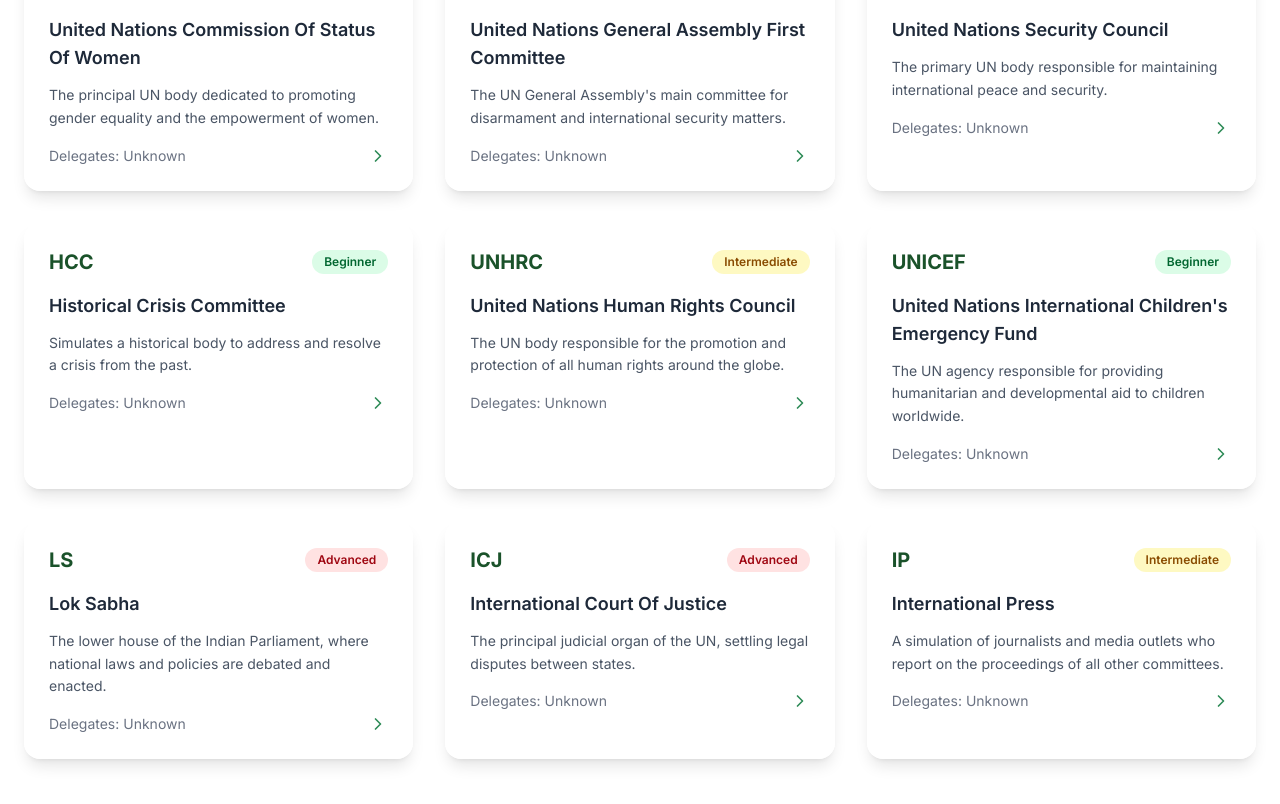
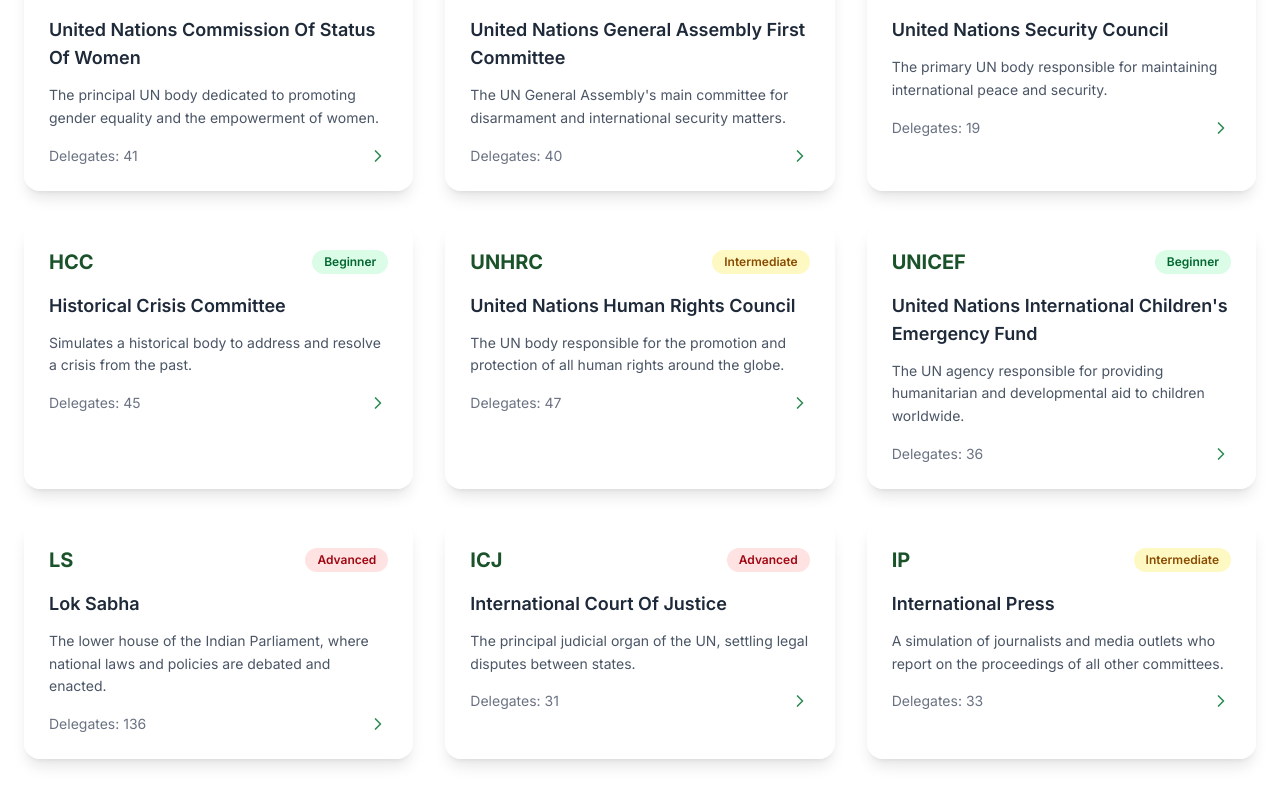
Before and after one commit to codeknight404/dpsjodhpurmun, a Next.js app: page / in a window 1280 px wide. Shown: the part 2663-3467 px from the top of the page. Built offline with nearby package versions, Linux system fonts and the light colour scheme.

Commit message:
del init

```diff
--- a/app/page.tsx
+++ b/app/page.tsx
@@ -232,7 +232,7 @@
       short: 'UNCSW',
       description: 'The principal UN body dedicated to promoting gender equality and the empowerment of women.',
       level: 'Advanced',
-      delegates: 'Unknown',
+      delegates: 41,
       agenda: 'ADDRESSING GENDER-BASED ECONOMIC INEQUALITIES- A CRITICAL EVALUATION OF THE PINK TAX AND ITS IMPACT ON WOMEN\'S FINANCIAL EQUALITY',
       chairpersons: ['Ms. Anya Sharma', 'Mr. Rohan Gupta'],
       rulesPdf: '/filenotfound',
@@ -243,7 +243,7 @@
       short: 'DISEC',
       description: 'The UN General Assembly\'s main committee for disarmament and international security matters.',
       level: 'Intermediate',
-      delegates: 'Unknown',
+      delegates: 40,
       agenda: 'WARFARE 2.0: ADDRESSING EMERGING THREATS AND REDEFINING WAR CRIMES IN THE CONTEXT OF CYBER WARFARE AND DIGITAL CONFLICT',
       chairpersons: ['Dr. Priya Singh', 'Mr. Vivek Jain'],
       rulesPdf: '/filenotfound',
@@ -254,7 +254,7 @@
       short: 'UNSC',
       description: 'The primary UN body responsible for maintaining international peace and security.',
       level: 'Advanced',
-      delegates: 'Unknown',
+      delegates: 19,
       agenda: 'DELIBERATION ON RISING TENSIONS BETWEEN ISRAEL AND IRAN AND STRATEGIES FOR DE-ESCALATION.',
       chairpersons: ['Prof. Elena Petrova', 'Ms. David Lee'],
       rulesPdf: '/filenotfound',
@@ -265,7 +265,7 @@
       short: 'HCC',
       description: 'Simulates a historical body to address and resolve a crisis from the past.',
       level: 'Beginner',
-      delegates: 'Unknown',
+      delegates: 45,
       agenda: 'DIPLOMATIC REVIEW OF CRITICAL HISTORIC CRISIS AND THEIR LASTING IMPACT ON PRESENT-DAY INTERNATIONAL AFFAIRS.',
       chairpersons: ['Dr. Sanjeev Kumar', 'Ms. Emily White'],
       rulesPdf: '/filenotfound',
@@ -276,7 +276,7 @@
       short: 'UNHRC',
       description: 'The UN body responsible for the promotion and protection of all human rights around the globe.',
       level: 'Intermediate',
-      delegates: 'Unknown',
+      delegates: 47,
       agenda: 'PROMOTING AND PROTECTING FREEDOM OF THE PRESS AND THE SAFETY OF JOURNALISTS AMID RISING AUTHORITARIANISM',
       chairpersons: ['Ms. Sarah Khan', 'Mr. Ben Carter'],
       rulesPdf: '/filenotfound',
@@ -287,7 +287,7 @@
       short: 'UNICEF',
       description: 'The UN agency responsible for providing humanitarian and developmental aid to children worldwide.',
       level: 'Beginner',
-      delegates: 'Unknown',
+      delegates: 36,
       agenda: 'ACCELERATING GLOBAL ACTION TO END PREVENTABLE CHILD DEATHS BY 2030',
       chairpersons: ['Gen. Robert Johnson', 'Ms. Nina Patel'],
       rulesPdf: '/filenotfound',
@@ -298,7 +298,7 @@
       short: 'LS',
       description: 'The lower house of the Indian Parliament, where national laws and policies are debated and enacted.',
       level: 'Advanced',
-      delegates: 'Unknown',
+      delegates: 136,
       agenda: 'DELIBERATION ON COMPREHENSIVE ELECTORAL REFORMS WITH SPECIAL EMPHASIS ON THE CRIMINALISATION OF POLITICS IN INDIA',
       chairpersons: ['Hon. Speaker Smt. Meenakshi Devi', 'Shri. Vikram Seth'],
       rulesPdf: '/filenotfound',
@@ -309,7 +309,7 @@
       short: 'ICJ',
       description: 'The principal judicial organ of the UN, settling legal disputes between states.',
       level: 'Advanced',
-      delegates: 'Unknown',
+      delegates: 31,
       agenda: 'EXAMINING THE LEGAL CONSEQUENCES OF CONFLICTS BETWEEN DOMESTIC LEGISLATION AND INTERNATIONAL TREATY OBLIGATIONS WITH SPECIAL EMPHASIS ON THE JUDICIAL PRECEDENTS INCLUDING BREARD V. GREENE AND THE NORTH SEA CONTINENTAL SHELF CASES',
       chairpersons: ['Dr. Anand Verma', 'Ms. Geetanjali Rao'],
       rulesPdf: '/filenotfound',
@@ -320,7 +320,7 @@
       short: 'IP',
       description: 'A simulation of journalists and media outlets who report on the proceedings of all other committees.',
       level: 'Intermediate',
-      delegates: 'Unknown',
+      delegates: 33,
       agenda: 'JOURNALISM | PHOTOGRAPHY | CINEMATOGRAPHY | CARICATURE',
       chairpersons: ['Dr. Anand Verma', 'Ms. Geetanjali Rao'],
       rulesPdf: '/filenotfound',
```
